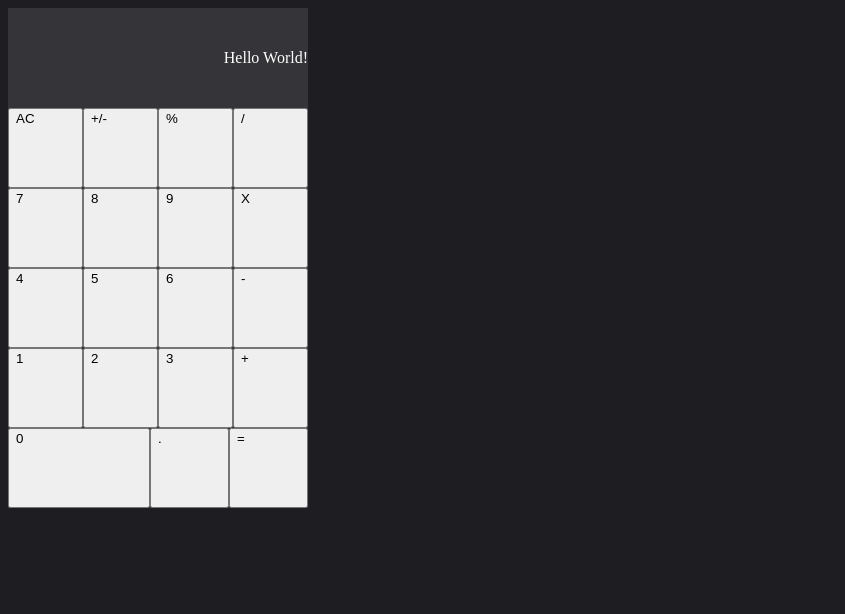
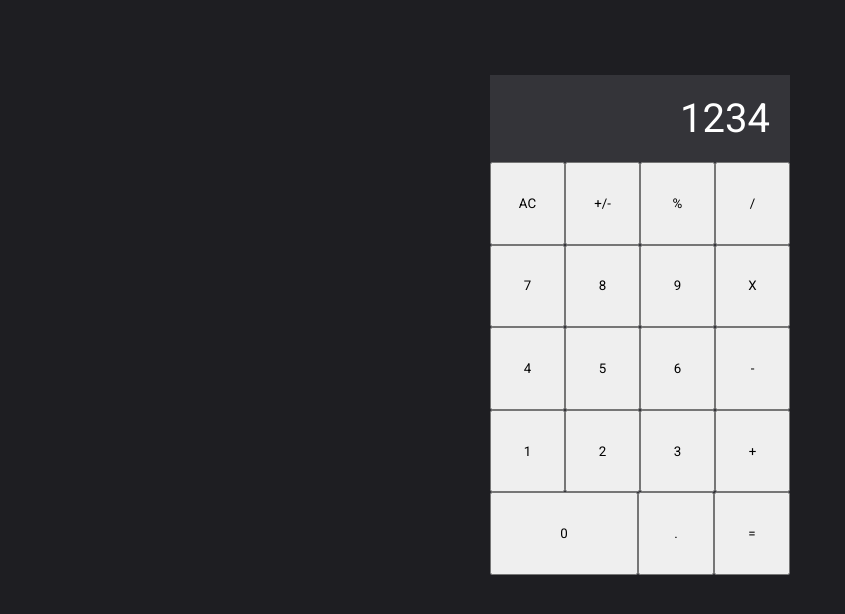
Before and after one commit to Astrofive/calculator, a plain HTML site: page index.html in a window 1280 px wide. Shown: the whole page, without its empty margins (0-845 px from the left). Drawn offline with Linux system fonts and the light colour scheme.

Commit message:
Fixed some of the interface and added a operate function

```diff
--- a/index.html
+++ b/index.html
@@ -5,13 +5,16 @@
     <meta http-equiv="X-UA-Compatible" content="IE=edge">
     <meta name="viewport" content="width=device-width, initial-scale=1.0">
     <link rel="stylesheet" href="style.css">
+    <link rel="preconnect" href="https://fonts.googleapis.com">
+    <link rel="preconnect" href="https://fonts.gstatic.com" crossorigin>
+    <link href="https://fonts.googleapis.com/css2?family=Roboto:ital,wght@0,100;0,300;0,400;0,500;0,700;0,900;1,100;1,300;1,400;1,500;1,700;1,900&display=swap" rel="stylesheet">
     <script src="script.js"></script>
     <title>Calculator</title>
 
 </head>
 <body>
     <div id="calculator">
-        <div id="screen">Hello World!</div>
+        <div id="screen">1234</div>
         <div id="buttons">
             <div id="buttonrow1">
                 <button id="clear">AC</button>
--- a/script.js
+++ b/script.js
@@ -13,5 +13,15 @@ function Multiply(a, b){
 }
 
 function Divide(a, b) {
+    if (b === 0) return 0;
     return a / b;
 }
+
+function Operate(a, operator, b){
+    switch(operator){
+        case "-": return Subtract(a, b); break;
+        case "+": return Add(a, b); break;
+        case "x": return Multiply(a, b); break;
+        case "/": return Divide(a, b); break;
+    }
+}
--- a/style.css
+++ b/style.css
@@ -1,10 +1,14 @@
+* {
+    padding: 0;
+    margin: 0;
+    font-family: 'Roboto', sans-serif;
+
+}
+
 body {
     background-color: rgb(30, 30, 34);
 }
 
-#screen {
-    color: white;
-}
 
 #calculator {
     width: 300px;
@@ -12,13 +16,17 @@ body {
     background-color:rgb(52, 52, 57);
     display: flex;
     flex-direction: column;
+    flex-direction: column;
+    margin: 75px auto;
 }
 
 #screen {
-    height: 100px;
+    color: white;
     display: flex;
     justify-content: right;
     align-items: center;
+    font-size: 40px;
+    padding: 20px;
 }
 
 #buttons {
@@ -37,6 +45,8 @@ body {
 #buttons div button {
     display: flex;
     flex: 1;
+    align-items: center;
+    justify-content: center;
 }
 
 #buttonrow5 button:first-child {
```
